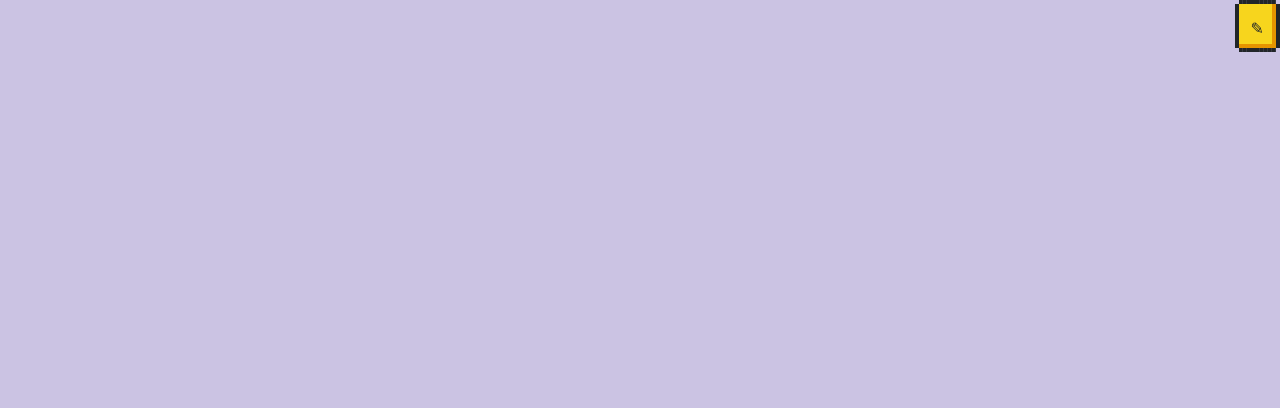
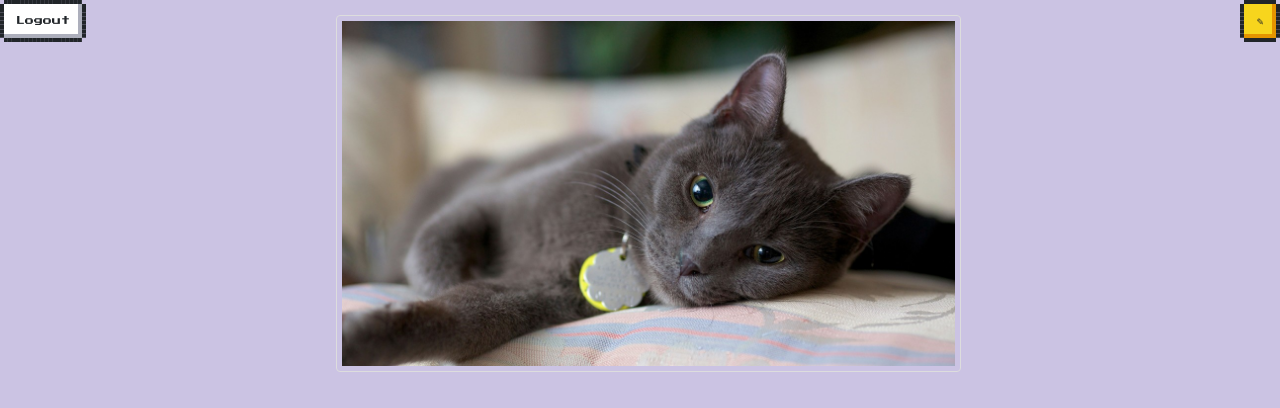
Before and after one commit to tiatmehta/proj4HCI, a website: page homepage.html in a window 1280 px wide. Drawn offline with nearby package versions, Linux system fonts and the light colour scheme.

Commit message:
added image and main page

```diff
--- a/homepage.html
+++ b/homepage.html
@@ -10,9 +10,34 @@
 
 <body>
 
-    <div class=""
-    <div class="user-container">
-        <a class="nes-btn is-warning" href="" id="edit-info-btn">✎</a>
+    <div class="top-btns-container">
+        <div class="left" id="logout-btn">
+            <section>
+                <button type="button" class="nes-btn" id="logout-btn"
+                    onclick="document.getElementById('dialog-rounded').showModal();">
+                    Logout
+                </button>
+                <dialog class="nes-dialog is-rounded" id="dialog-rounded">
+                    <form method="dialog">
+                        <p class="title" style="text-align: center;">Logout of your account</p>
+                        <p style="text-align: center;">
+                            Are you sure you want to logout?
+                        </p>
+                        <menu class=" dialog-menu">
+                            <button class="nes-btn">No</button>
+                            <a class="nes-btn is-warning" href="index.html" id="edit-info-btn">Yes</a>
+                        </menu>
+                    </form>
+                </dialog>
+            </section>
+        </div>
+        <div class="right">
+            <a class="nes-btn is-warning" href="" id="edit-info-btn">✎</a>
+        </div>
+    </div>
+
+    <div class="cat-image">
+        <img src="cat-217679.jpg" class="center">
     </div>
 
 </body>
@@ -22,8 +47,56 @@
         background-color: #CBC3E3 !important;
     }
 
+    p {
+        font-size: xx-small;
+    }
+
+    img {
+        border: 1px solid #ddd;
+        border-radius: 4px;
+        padding: 5px;
+        max-width: 100%;
+        height: auto;
+    }
+
+    .center {
+        display: block;
+        margin-left: auto;
+        margin-right: auto;
+        width: 50%;
+    }
+
     #edit-info-btn {
         float: right;
+    }
+
+    .cat-image {
+        width: auto;
+        text-align: center;
+        padding: 15px;
+    }
+
+    .nes-btn {
+        font-size: xx-small;
+    }
+
+    .left {
+        top: 0px;
+        float: left;
+        margin-right: 100px;
+        position: relative;
+    }
+
+    .right {
+        top: 0px;
+        float: right;
+        margin-left: 130px;
+        position: relative;
+    }
+
+    .container {
+        top: 0px;
+        position: absolute;
     }
 </style>
 
--- a/server.js
+++ b/server.js
@@ -33,4 +33,8 @@ app.get('/homepage.html', (req, res) => {
     res.sendFile(path.join(__dirname + '/homepage.html'))
 })
 
+app.get('/cat-217679.jpg', (req, res) => {
+    res.sendFile(path.join(__dirname + '/cat-217679.jpg'))
+})
+
 app.listen(process.env.PORT || port);
```
Also changed, not shown: login.html (+2 -3 lines), cat-217679.jpg (added).
